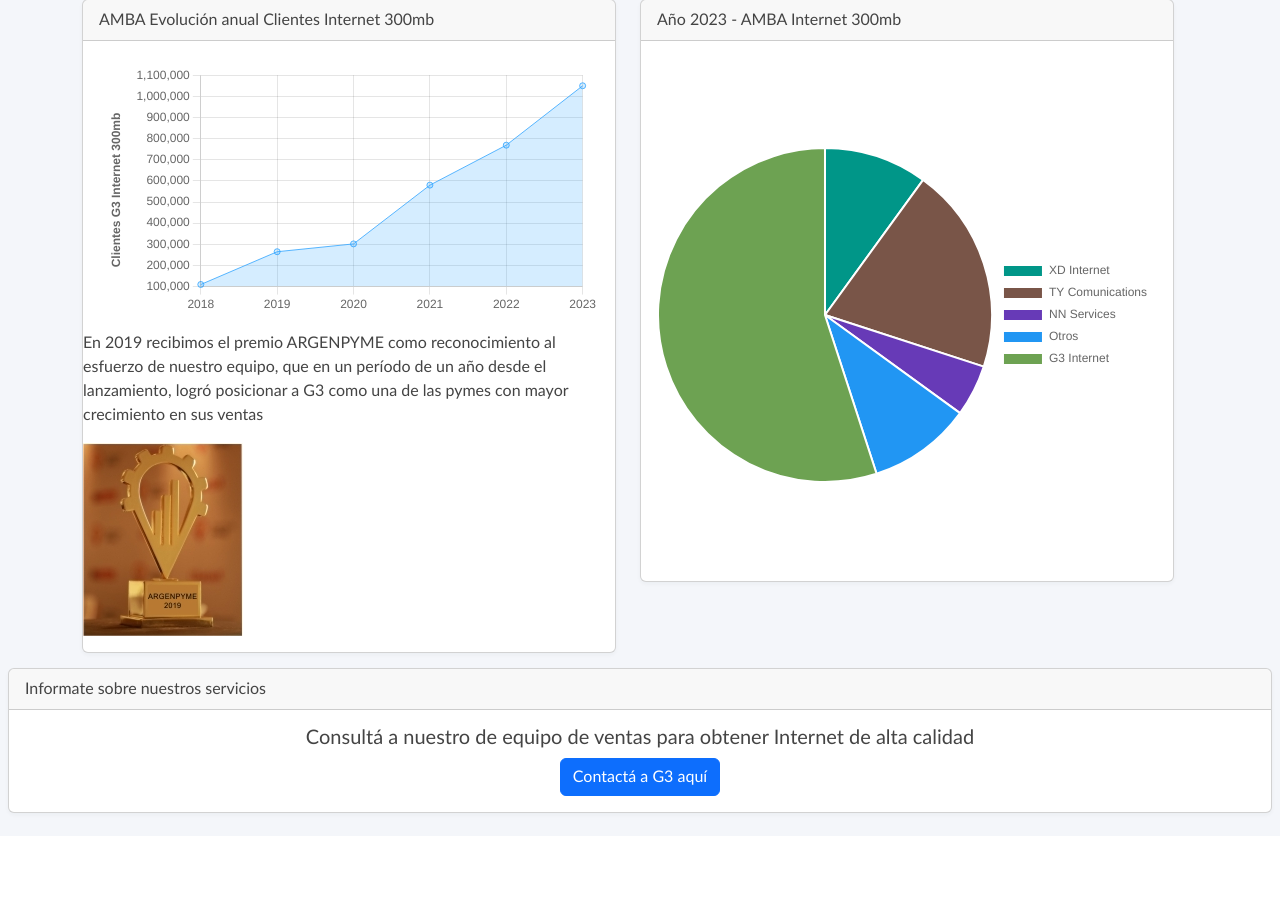
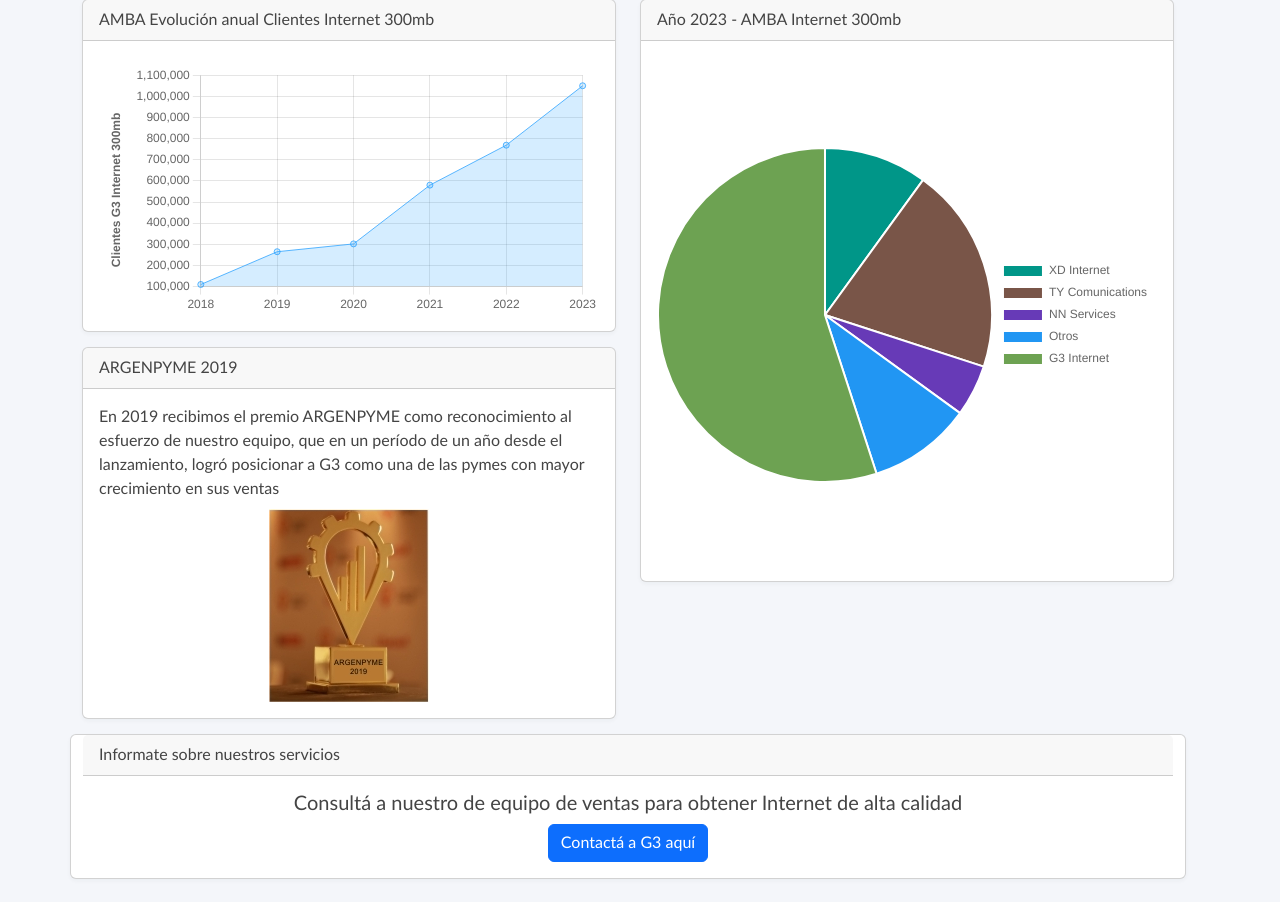
Before and after one commit to JereFassi/proyecto-django, a Django app: page / in a window 1280 px wide. Shown: the part 707-1609 px from the top of the page. Before the commit the page ends 1524 px from the top, so only its background shows below. Run offline with Django 3.2, Linux system fonts and the light colour scheme; some libraries are stand-ins or nearby versions.

Commit message:
Se ajusta index.html. imagen y formulario modal

```diff
--- a/PIG/integrador/forms.py
+++ b/PIG/integrador/forms.py
@@ -97,15 +97,18 @@
     )
 
 class ContactoForm(forms.Form):
+
     nombre_contacto = forms.CharField(
-        label='Nombre',
-        widget= forms.TextInput(attrs={'class':'form-control','name':'nombre_contacto', 'placeholder':'Nombre para contacto'})
+        label = 'Nombre y Apellido',
+        widget = forms.TextInput(attrs={'class':'form-control', 'name':'nombre_contacto', 'placeholder':'Nombre para contacto'})
     )
+
     telefono = forms.IntegerField(
-        label='Teléfono Móvil',
-        widget= forms.NumberInput(attrs={'class':'form-control','name':'telefono', 'placeholder':'Teléfono Cód Area XXX y número'})
+        label = 'Teléfono',
+        widget = forms.NumberInput(attrs={'class':'form-control','name':'telefono', 'placeholder':'Teléfono Cód Area XXX y número'})
     )
+
     email = forms.EmailField(
-        label='Email',
-        widget= forms.EmailInput(attrs={'class':'form-control','name':'email', 'placeholder':'Dirección de Email'})
+        label = 'Email',
+        widget = forms.EmailInput(attrs={'class':'form-control','name':'email', 'placeholder':'Dirección de Email'})
     )
--- a/PIG/integrador/urls.py
+++ b/PIG/integrador/urls.py
@@ -1,6 +1,4 @@
 from django.urls import path
-from django.conf import settings
-from django.conf.urls.static import static
 
 from . import views
 
--- a/PIG/integrador/views.py
+++ b/PIG/integrador/views.py
@@ -17,6 +17,20 @@
 def index(request):
 
     context = {}
+
+    if(request.method=="POST"):
+        contacto_form = ContactoForm(request.POST)
+        if(contacto_form.is_valid()):
+            messages.success(request,'Hemos recibido tus datos correctamente')
+            # acción para tomar los datos del formulario
+        else:
+            messages.warning(request,'Por favor revisa los errores en el formulario')
+    else:
+        contacto_form = ContactoForm()
+
+    context.update({
+        'contacto_form': contacto_form,
+    })
 
     return render(request,'integrador/index.html', context)
 
--- a/PIG/templates/integrador/index.html
+++ b/PIG/templates/integrador/index.html
@@ -148,17 +148,20 @@
                                 <canvas class="chart" id="linechart"></canvas>
                             </div>
                         </div>
-                        <p>
-                            En 2019 recibimos el premio ARGENPYME como reconocimiento al esfuerzo de nuestro equipo, que
-                            en
+                    </div>
+                    <div class="card">
+                        <div class="card-header">ARGENPYME 2019</div>
+                        <div class="card-body">
+                            <p class="card-title">
+                                En 2019 recibimos el premio ARGENPYME como reconocimiento al esfuerzo de nuestro equipo, que en
                                 un período de un año desde el lanzamiento, logró posicionar a G3 como una de las pymes con
                                 mayor crecimiento en sus ventas
                             </p>
-                        <p>
+                            <div class="text-center">
                                 <img src="{% static '/integrador/bootstrap-sat/img/premio.jpg' %}" alt="premio">
-                        </p>
                             </div>
-
+                        </div>
+                    </div>
                 </div>
 
                 <div class="col-md-6">
@@ -173,44 +176,39 @@
                     </div>
                 </div>
             </div>
-        </div>
-    </div>
+            <div class="row">
                 <div class="card">
-        <div class="col-md-12">
                     <div class="card-header">Informate sobre nuestros servicios</div>
                     <div class="card-body text-center">
                         <h5 class="card-title">Consultá a nuestro de equipo de ventas para obtener Internet de alta calidad</h5>
-                <button type="button" class="btn btn-primary" data-bs-toggle="modal"
-                    data-bs-target="#exampleModal">Contactá a G3 aquí</button>
+                        <button type="button" class="btn btn-primary" data-bs-toggle="modal" data-bs-target="#exampleModal">Contactá a G3 aquí</button>
                         <div class="modal fade" id="exampleModal" role="dialog" tabindex="-1">
                             <div class="modal-dialog">
                                 <div class="modal-content">
                                     <div class="modal-header">
                                         <h5 class="modal-title">Completá tus datos:</h5>
-                                <button type="button" class="btn-close" data-bs-dismiss="modal"
-                                    aria-label="Close"></button>
+                                    <button type="button" class="btn-close" data-bs-dismiss="modal" aria-label="Close"></button>
                                   </div>
                                   <div class="modal-body text-start">
                                     <p>En breve nuestro equipo de ventas se contactará para asesorarte</p>
-                                <form action="{% url 'contacto' %}" method="POST" accept-charset="utf-8">
+                                        <form action = "{% url 'inicio' %}" method="POST" accept-charset="utf-8">
                                             {% csrf_token %}
                                             <div class="row">
                                                 {% for campo in contacto_form %}
-                                            <!--Grid column-->
                                                     <div class="col-md-12">
                                                         <div class="md-form mb-0">
                                                             <label for="name" class="form-label">{{ campo.label }}</label>
                                                             {{campo}}
                                                         </div>
                                                     </div>
-                                            <!--Grid column-->
                                                 {% endfor %}
                                             </div>
+                                            <br>
+                                            <div class="text-end modal-footer">
                                                 <button type="submit" class="btn btn-primary">Enviar</button>
+                                                <button type="button" class="btn btn-secondary" data-bs-dismiss="modal">Cerrar</button>
+                                            </div>
                                         </form>
-                            </div>
-                            <div class="modal-footer">
-                                <button type="button" class="btn btn-secondary" data-bs-dismiss="modal">Cerrar</button>
                                     </div>
                                 </div>
                             </div>
@@ -218,6 +216,9 @@
                     </div>
                 </div>
             </div>
+        </div>
+    </div>
+
     {% endblock content %}
 
     {% block script %}
```
Lines whose indentation alone changed are shown as unchanged.
